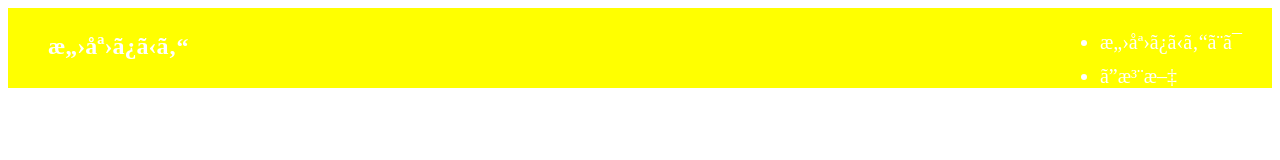
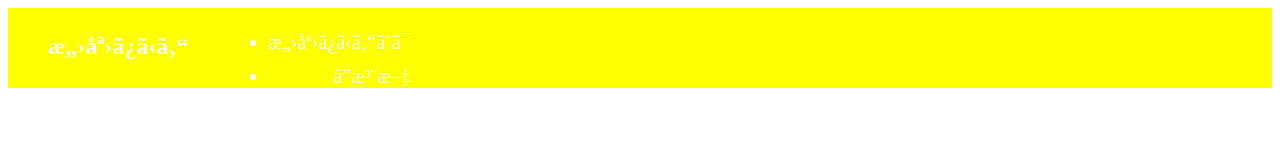
Before and after one commit to ohanamitanoshii/practice1, a plain HTML site: page index.html in a window 1280 px wide. Drawn offline with Linux system fonts and the light colour scheme.

Commit message:
Update stylesheet.css

```diff
--- a/stylesheet.css
+++ b/stylesheet.css
@@ -12,7 +12,8 @@ header{
 }
 
 .header-right{
-  float: right;
+  float: left;
+  text-align: right;
   font-size: 20px;
   margin-right: 30px
 }
```
